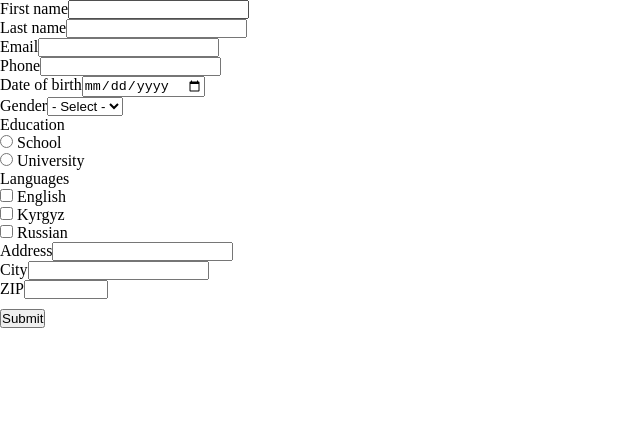
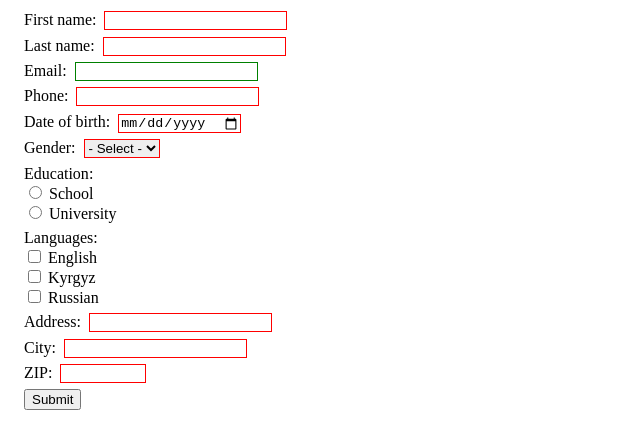
Before and after one commit to kutman-batyrkanov/form-example, a React (Create React App) app: page / in a window 1280 px wide. Shown: the top 448 px of the page, without its empty margins (0-640 px from the left). Built offline with nearby package versions, Linux system fonts and the light colour scheme.

Commit message:
styleze validation  input valid and input invalid

```diff
--- a/src/App.css
+++ b/src/App.css
@@ -1,7 +1,21 @@
-* {
-  margin: 0 auto;
-  padding: 0;
+form > div {
+  padding: .2rem 1rem;
 }
-button {
-  margin-top: 10px;
+form > div > label {
+  margin-right: .5rem;
 }
+form > div > label::after {
+  content: ":";
+}
+
+
+/* Styleze Validation */
+
+input:valid,
+select:valid {
+  border: 1px solid green;
+}
+input:invalid,
+select:invalid {
+  border: 1px solid red;
+}
```
